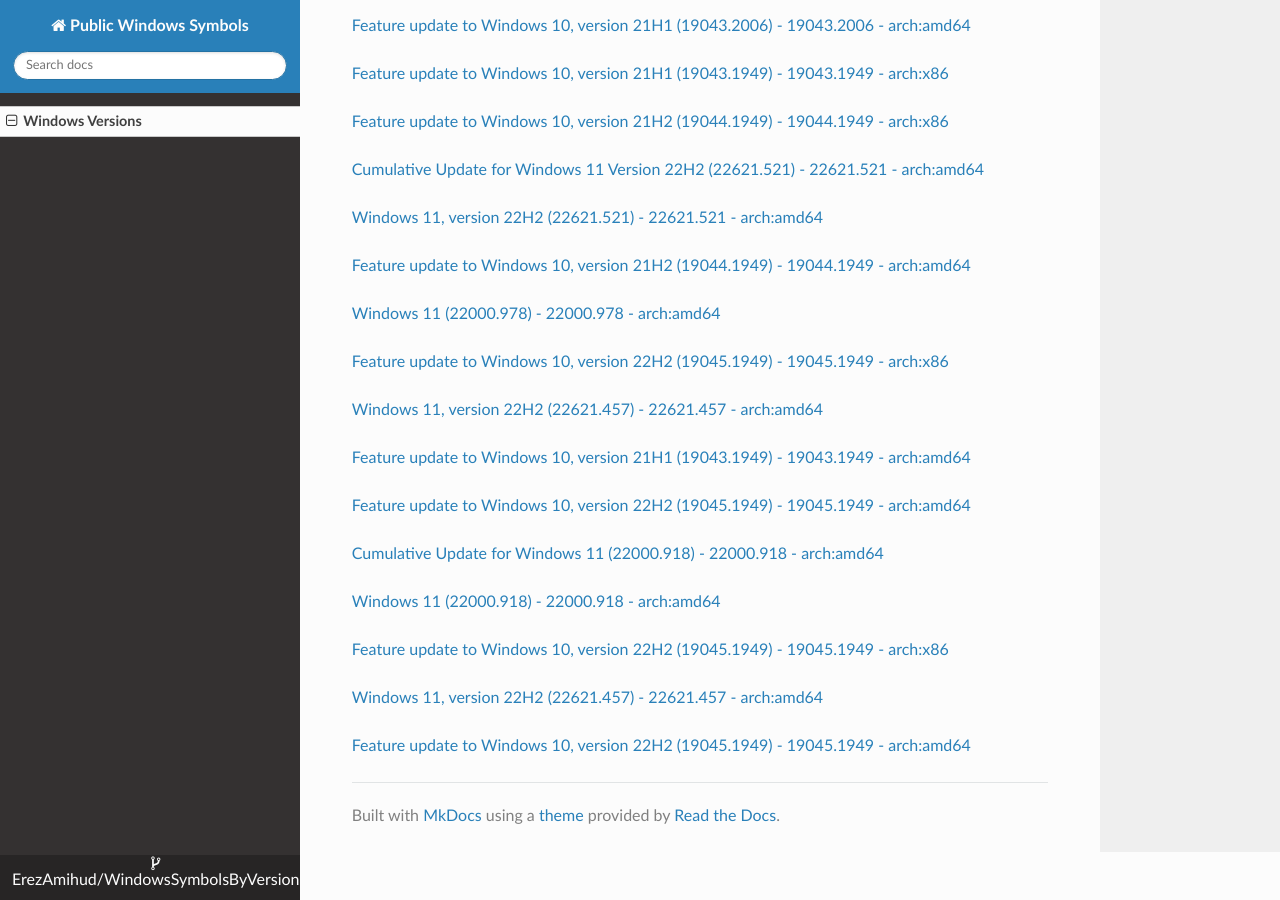
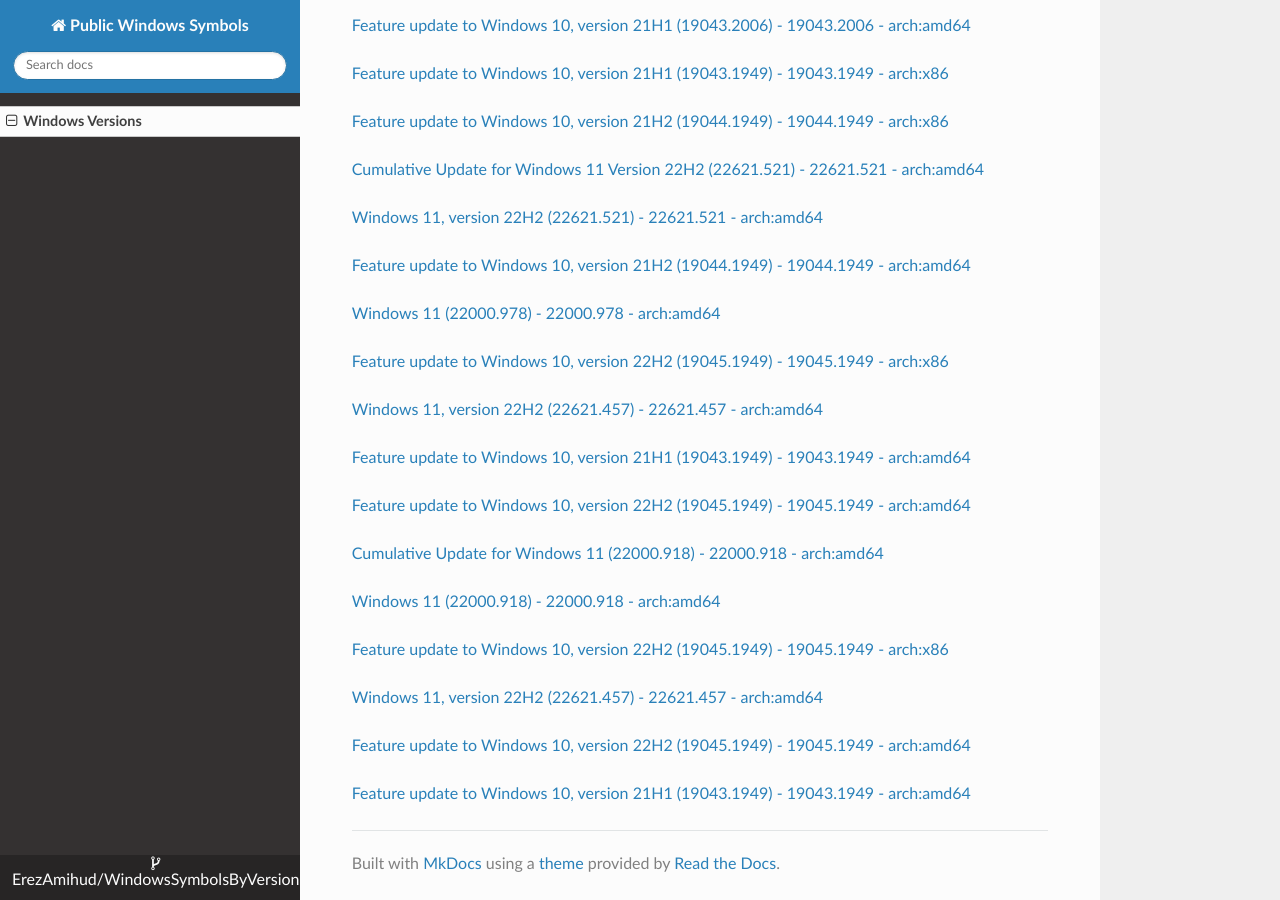
Before and after one commit to ErezAmihud/WindowsSymbolsByVersion, an MkDocs documentation site: the page built from docs/index.md, in a window 1280 px wide and 900 px high, scrolled down 53909 px. Built offline with MkDocs 1.6.1, drawn with Linux system fonts in a browser that asks for light colours; nearby versions of some CDN libraries.

Commit message:
Automated commit, add manifest for a0306c97-531a-41ed-94e8-681ad12c387b

```diff
--- a/docs/index.md
+++ b/docs/index.md
@@ -3190,3 +3190,6 @@
 
 
 [Feature update to Windows 10, version 22H2 (19045.1949) - 19045.1949 - arch:amd64](https://github.com/ErezAmihud/WindowsSymbolsByVersion/blob/main/manifests/d5ea3411-5467-4284-9ad2-71a2e1a5d21a.manifest)
+
+
+[Feature update to Windows 10, version 21H1 (19043.1949) - 19043.1949 - arch:amd64](https://github.com/ErezAmihud/WindowsSymbolsByVersion/blob/main/manifests/a0306c97-531a-41ed-94e8-681ad12c387b.manifest)
```
Also changed, not shown: process_builds.json (+1 -1 lines).
